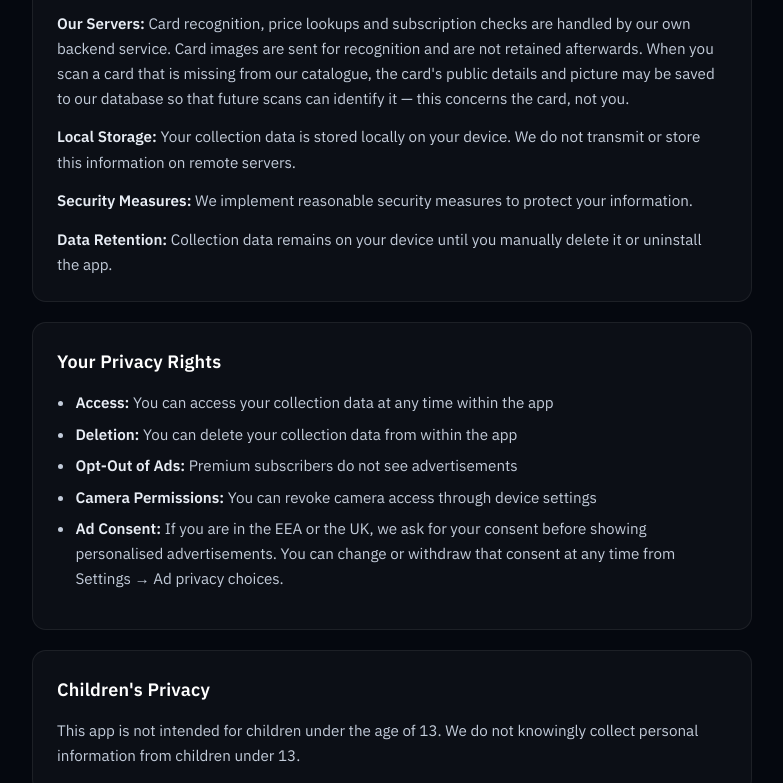
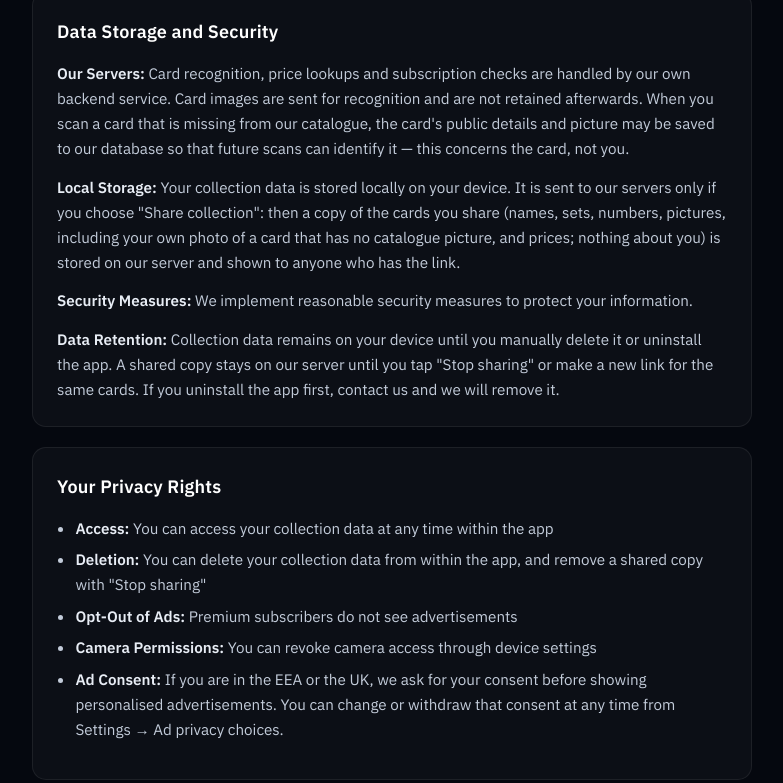
Before and after one commit to peppecastaldo4-nap/portal-card-scanner, a plain HTML site: page privacy.html in a window 1280 px wide. Shown: the part 2017-2800 px from the top of the page, without its empty margins (248-1031 px from the left). Drawn offline with Linux system fonts and the light colour scheme.

Commit message:
privacy.html: Share collection disclosure, last updated November 17, 2026

```diff
--- a/privacy.html
+++ b/privacy.html
@@ -66,7 +66,7 @@
   <a class="back-link" href="index.html">← Back to Portal Card Scanner</a>
 
   <h1>Privacy Policy</h1>
-  <p class="updated">Last Updated: November 1, 2026</p>
+  <p class="updated">Last Updated: November 17, 2026</p>
 
   <div class="section-card">
       <h2>Introduction</h2>
@@ -85,7 +85,7 @@
 
       <p><strong>Usage Data:</strong> We collect information about how you interact with the app, including features used, scan frequency, and session duration.</p>
 
-      <p><strong>Camera Access:</strong> The app requires camera access to scan trading cards. Photos taken are processed locally on your device and sent to our AI service provider for card recognition. We do not store these images on our servers.</p>
+      <p><strong>Camera Access:</strong> The app requires camera access to scan trading cards. Photos taken are processed locally on your device and sent to our AI service provider for card recognition. We do not store these images on our servers, with one exception: if you use &quot;Share collection&quot; and a shared card has no catalogue picture, a small copy of your photo of that card is stored with the link until you stop sharing.</p>
 
       <h3>Information You Provide</h3>
 
@@ -125,11 +125,11 @@
 
       <p><strong>Our Servers:</strong> Card recognition, price lookups and subscription checks are handled by our own backend service. Card images are sent for recognition and are not retained afterwards. When you scan a card that is missing from our catalogue, the card's public details and picture may be saved to our database so that future scans can identify it — this concerns the card, not you.</p>
 
-      <p><strong>Local Storage:</strong> Your collection data is stored locally on your device. We do not transmit or store this information on remote servers.</p>
+      <p><strong>Local Storage:</strong> Your collection data is stored locally on your device. It is sent to our servers only if you choose &quot;Share collection&quot;: then a copy of the cards you share (names, sets, numbers, pictures, including your own photo of a card that has no catalogue picture, and prices; nothing about you) is stored on our server and shown to anyone who has the link.</p>
 
       <p><strong>Security Measures:</strong> We implement reasonable security measures to protect your information.</p>
 
-      <p><strong>Data Retention:</strong> Collection data remains on your device until you manually delete it or uninstall the app.</p>
+      <p><strong>Data Retention:</strong> Collection data remains on your device until you manually delete it or uninstall the app. A shared copy stays on our server until you tap &quot;Stop sharing&quot; or make a new link for the same cards. If you uninstall the app first, contact us and we will remove it.</p>
   </div>
 
   <div class="section-card">
@@ -137,7 +137,7 @@
 
       <ul>
         <li><strong>Access:</strong> You can access your collection data at any time within the app</li>
-        <li><strong>Deletion:</strong> You can delete your collection data from within the app</li>
+        <li><strong>Deletion:</strong> You can delete your collection data from within the app, and remove a shared copy with &quot;Stop sharing&quot;</li>
         <li><strong>Opt-Out of Ads:</strong> Premium subscribers do not see advertisements</li>
         <li><strong>Camera Permissions:</strong> You can revoke camera access through device settings</li>
         <li><strong>Ad Consent:</strong> If you are in the EEA or the UK, we ask for your consent before showing personalised advertisements. You can change or withdraw that consent at any time from Settings → Ad privacy choices.</li>
```
